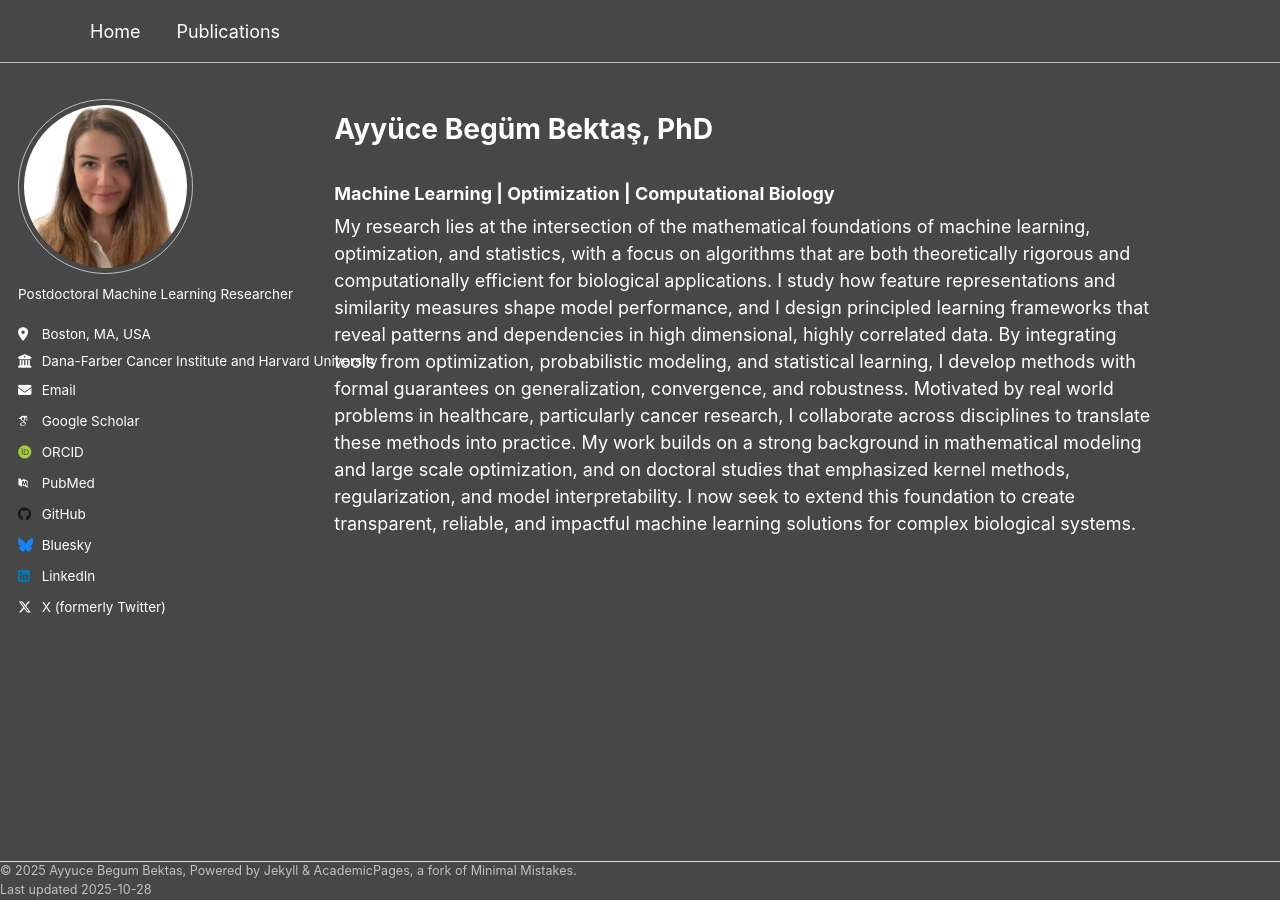
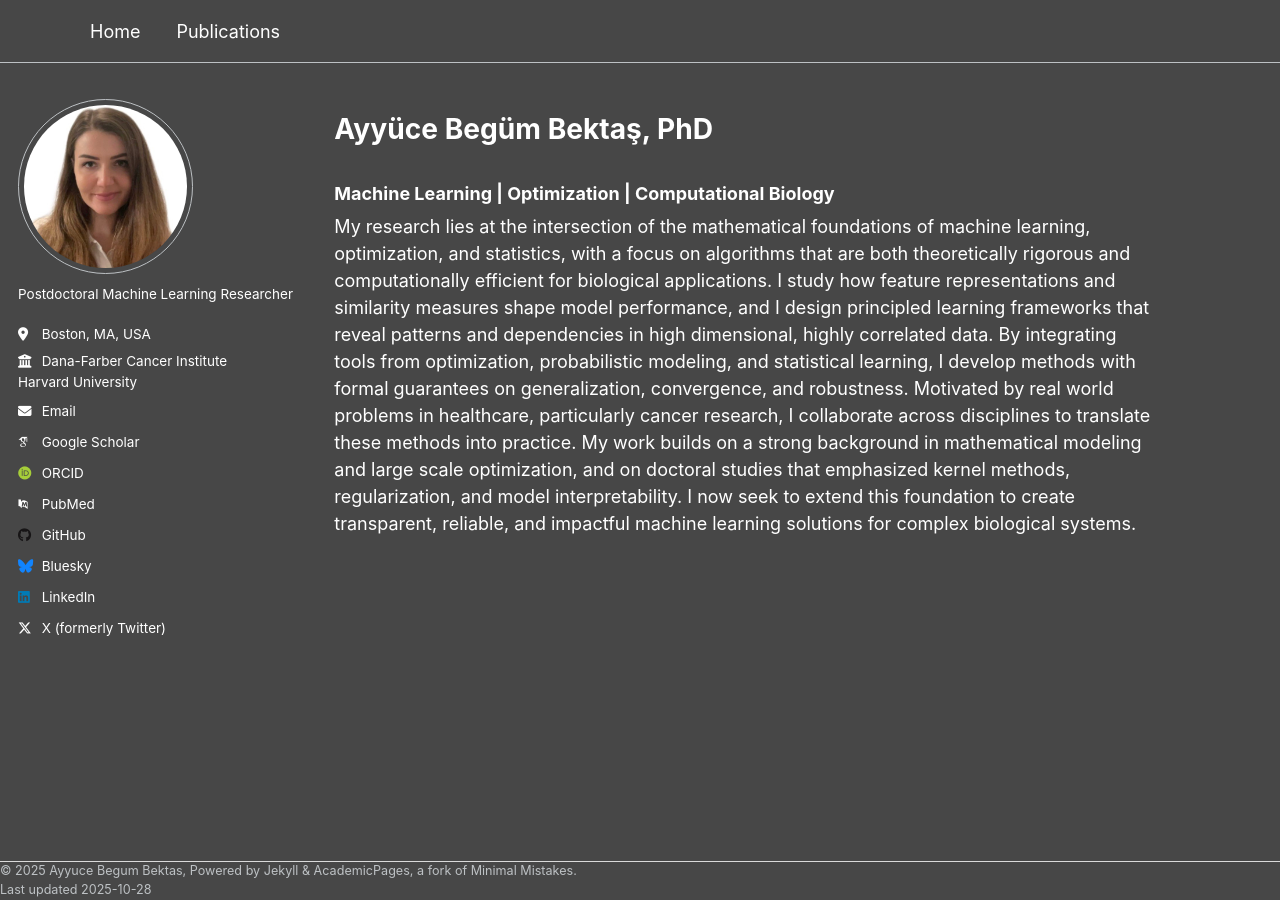
Before and after one commit to begumbektas/profile, a Jekyll site: the page built from _pages/about.md, in a window 1280 px wide. Built offline with Jekyll 4.4.1, drawn with Linux system fonts in a browser that asks for light colours; some web fonts are replaced; a script that is not in the unit is left out.

Commit message:
Update _config.yml

```diff
--- a/_config.yml
+++ b/_config.yml
@@ -28,7 +28,7 @@ author:
   name             : ""
   bio              : "Postdoctoral Machine Learning Researcher"
   location         : "Boston, MA, USA"
-  employer         : "Dana-Farber Cancer Institute and Harvard University"
+  employer         : "Dana-Farber Cancer Institute<br/>Harvard University"
   email            : "begum@ds.dfci.harvard.edu"
 
   # Academic websites
```
